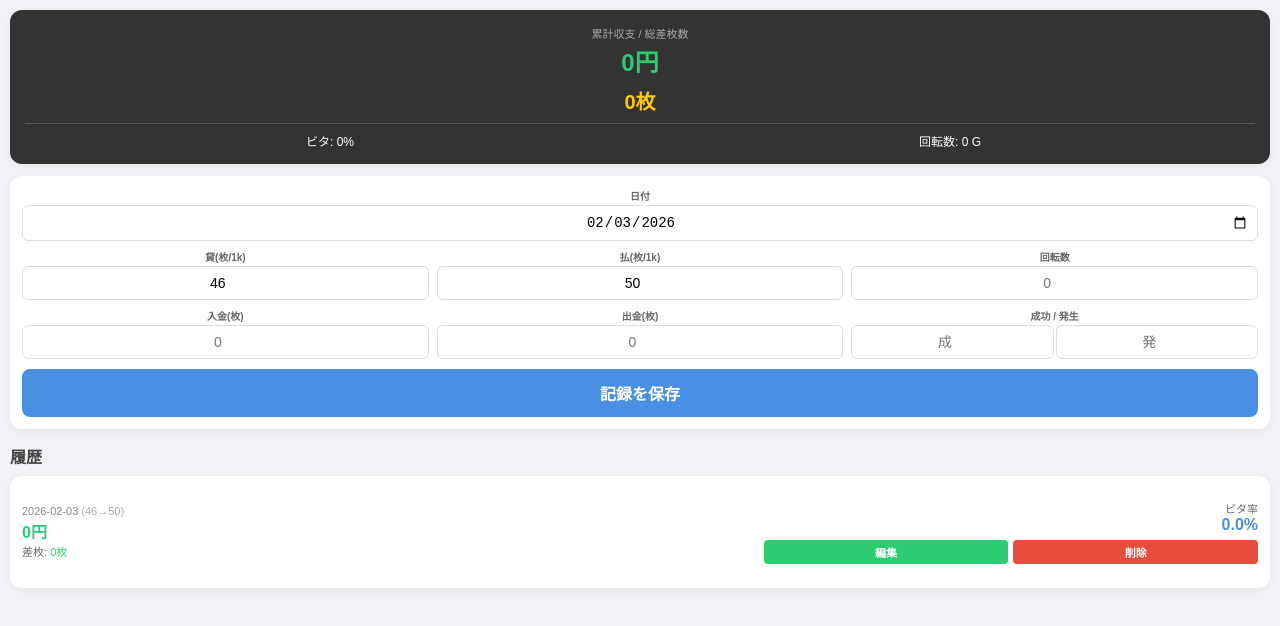
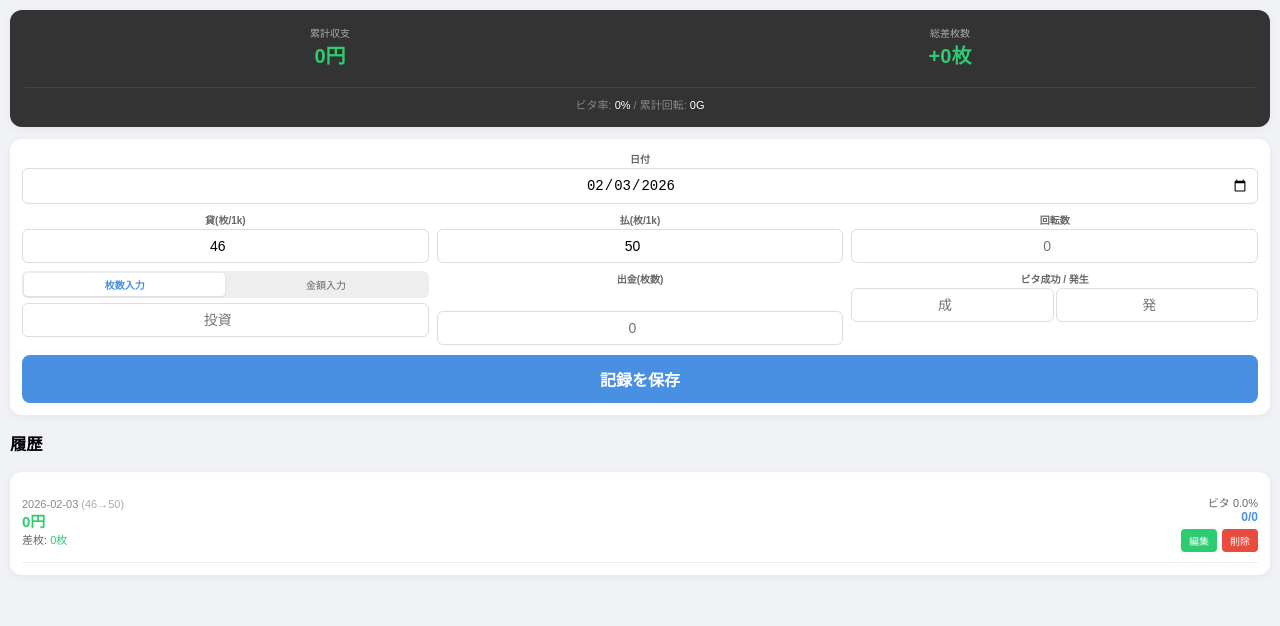
Before and after one commit to hautedisk/umineko-, a plain HTML site: page index.html in a window 1280 px wide. Both pictures are taken after a click on the button "記録を保存". Drawn offline with Linux system fonts and the light colour scheme.

Commit message:
Update index.html

```diff
--- a/index.html
+++ b/index.html
@@ -3,53 +3,62 @@
 <head>
   <meta charset="UTF-8">
   <meta name="viewport" content="width=device-width, initial-scale=1.0, maximum-scale=1.0, user-scalable=no">
-  <title>うみねこ2 収支・ビタ管理</title>
+  <title>うみねこ2 収支管理</title>
   <style>
     :root { --p: #4a90e2; --s: #2ecc71; --d: #e74c3c; --bg: #f0f2f5; }
     body { font-family: sans-serif; padding: 10px; background: var(--bg); margin: 0; font-size: 14px; }
-    h3 { margin: 15px 0 8px; font-size: 16px; color: #444; }
     .card { background: white; padding: 12px; border-radius: 12px; box-shadow: 0 2px 8px rgba(0,0,0,0.05); margin-bottom: 12px; }
 
-    /* 入力グリッド */
+    /* 入力エリア */
     .grid { display: grid; grid-template-columns: 1fr 1fr 1fr; gap: 8px; margin-bottom: 10px; }
     .item { display: flex; flex-direction: column; }
     label { font-size: 10px; color: #666; font-weight: bold; margin-bottom: 2px; text-align: center; }
     input { padding: 8px; border: 1px solid #ddd; border-radius: 6px; font-size: 14px; width: 100%; box-sizing: border-box; text-align: center; }
 
-    button { width: 100%; padding: 12px; font-size: 16px; font-weight: bold; border: none; border-radius: 8px; background: var(--p); color: white; cursor: pointer; }
-    .btn-edit-mode { background: var(--s); }
+    /* 切替ボタン */
+    .toggle-group { display: flex; background: #eee; border-radius: 6px; padding: 2px; margin-bottom: 5px; }
+    .toggle-btn { flex: 1; border: none; background: none; font-size: 10px; padding: 4px; border-radius: 4px; cursor: pointer; color: #666; }
+    .toggle-btn.active { background: white; color: var(--p); font-weight: bold; box-shadow: 0 1px 3px rgba(0,0,0,0.1); }
 
-    /* 合計表示の強化 */
+    button.main-btn { width: 100%; padding: 12px; font-size: 16px; font-weight: bold; border: none; border-radius: 8px; background: var(--p); color: white; cursor: pointer; }
+    .btn-edit-mode { background: var(--s) !important; }
+
+    /* 合計表示 */
     #total { background: #333; color: white; text-align: center; padding: 15px; }
-    .total-title { font-size: 11px; color: #aaa; margin-bottom: 2px; }
-    .total-val { font-size: 24px; font-weight: bold; margin-bottom: 8px; }
-    .total-sub-grid { display: grid; grid-template-columns: 1fr 1fr; gap: 10px; border-top: 1px solid #555; padding-top: 8px; font-size: 12px; }
+    .total-grid { display: grid; grid-template-columns: 1fr 1fr; gap: 10px; }
+    .total-box { display: flex; flex-direction: column; }
+    .total-label { font-size: 10px; color: #aaa; }
+    .total-val { font-size: 20px; font-weight: bold; }
+    .total-sub { font-size: 11px; color: #888; border-top: 1px solid #444; margin-top: 8px; padding-top: 8px; grid-column: span 2; }
 
-    /* 履歴リスト */
-    .log-item { display: flex; justify-content: space-between; align-items: center; border-bottom: 1px solid #eee; padding: 12px 0; }
-    .log-item:last-child { border: 0; }
+    /* 履歴 */
+    .log-item { display: flex; justify-content: space-between; align-items: center; border-bottom: 1px solid #eee; padding: 10px 0; }
     .log-left { flex: 1.2; }
     .log-right { text-align: right; flex: 0.8; }
-    .date { font-size: 11px; color: #888; margin-bottom: 2px; }
-    .val { font-weight: bold; font-size: 16px; }
+    .date { font-size: 11px; color: #888; }
+    .val { font-weight: bold; font-size: 15px; }
     .sub { font-size: 11px; color: #666; }
     .plus { color: var(--s); }
     .minus { color: var(--d); }
-
-    .actions { display: flex; gap: 5px; margin-top: 6px; justify-content: flex-end; }
-    .btn-s { padding: 4px 10px; font-size: 11px; border-radius: 4px; color: white; cursor: pointer; border: none; }
+    .actions { display: flex; gap: 5px; margin-top: 5px; justify-content: flex-end; }
+    .btn-s { padding: 4px 8px; font-size: 10px; border-radius: 4px; color: white; border: none; cursor: pointer; }
   </style>
 </head>
 <body>
 
 <div id="total" class="card">
-  <div class="total-title">累計収支 / 総差枚数</div>
-  <div id="totalDiff" class="total-val">---円</div>
-  <div id="totalDiffCoins" class="total-val" style="font-size: 20px; color: #ffcc00;">---枚</div>
-
-  <div class="total-sub-grid">
-    <div>ビタ: <span id="totalVita">--%</span></div>
-    <div>回転数: <span id="totalSpins">--</span></div>
+  <div class="total-grid">
+    <div class="total-box">
+      <span class="total-label">累計収支</span>
+      <span id="totalYen" class="total-val">---円</span>
+    </div>
+    <div class="total-box">
+      <span class="total-label">総差枚数</span>
+      <span id="totalCoins" class="total-val">---枚</span>
+    </div>
+    <div class="total-sub">
+      ビタ率: <span id="totalVita" style="color:white">--%</span> / 累計回転: <span id="totalSpins" style="color:white">--</span>
+    </div>
   </div>
 </div>
 
@@ -72,83 +81,108 @@
       <label>回転数</label>
       <input type="number" id="spins" inputmode="numeric" placeholder="0">
     </div>
+
+    <div class="item" style="grid-column: span 1.5;">
+      <div class="toggle-group">
+        <button id="modeInC" class="toggle-btn active" onclick="setInMode('C')">枚数入力</button>
+        <button id="modeInY" class="toggle-btn" onclick="setInMode('Y')">金額入力</button>
+      </div>
+      <input type="number" id="inValue" inputmode="numeric" placeholder="投資">
+    </div>
+
     <div class="item">
-      <label>入金(枚)</label>
-      <input type="number" id="inC" inputmode="numeric" placeholder="0">
+      <label>出金(枚数)</label>
+      <div style="height: 23px;"></div><input type="number" id="outC" inputmode="numeric" placeholder="0">
     </div>
-    <div class="item">
-      <label>出金(枚)</label>
-      <input type="number" id="outC" inputmode="numeric" placeholder="0">
-    </div>
-    <div class="item">
-      <label>成功 / 発生</label>
+
+    <div class="item" style="grid-column: span 1;">
+      <label>ビタ成功 / 発生</label>
       <div style="display:flex; gap:2px;">
         <input type="number" id="vSucc" inputmode="numeric" placeholder="成">
         <input type="number" id="vAtt" inputmode="numeric" placeholder="発">
       </div>
     </div>
   </div>
-  <button id="submitBtn" onclick="add()">記録を保存</button>
+  <button id="submitBtn" class="main-btn" onclick="add()">記録を保存</button>
 </div>
 
 <h3>履歴</h3>
 <div class="card" id="logList"></div>
 
 <script>
-  // 保存キーを固定（過去のバージョンも考慮して読み込み）
-  const STORAGE_KEY = "umi_final_data";
-  let data = JSON.parse(localStorage.getItem(STORAGE_KEY) || localStorage.getItem("umi_v5") || localStorage.getItem("umi_v4") || "[]");
+  let data = JSON.parse(localStorage.getItem("umi_v6") || "[]");
+  let inMode = 'C'; // 'C' = Coins, 'Y' = Yen
 
-  // 初期設定
   document.getElementById("date").value = new Date().toISOString().split("T")[0];
+
+  function setInMode(mode) {
+    inMode = mode;
+    document.getElementById("modeInC").classList.toggle("active", mode === 'C');
+    document.getElementById("modeInY").classList.toggle("active", mode === 'Y');
+    document.getElementById("inValue").placeholder = mode === 'C' ? "枚数" : "円";
+  }
 
   function add() {
     const id = document.getElementById("editId").value;
     const lVal = parseFloat(document.getElementById("lend").value);
     const pVal = parseFloat(document.getElementById("pay").value);
+    const inVal = parseFloat(document.getElementById("inValue").value) || 0;
 
-    if (!lVal || !pVal) { alert("レートを入力してください"); return; }
+    let inCoins = 0;
+    let investYen = 0;
+
+    if (inMode === 'C') {
+      inCoins = inVal;
+      investYen = (inCoins / lVal) * 1000;
+    } else {
+      investYen = inVal;
+      inCoins = (investYen / 1000) * lVal;
+    }
+
+    const outCoins = parseFloat(document.getElementById("outC").value) || 0;
+    // 回収計算（500円単位切り捨て）
+    let collectYen = (outCoins / pVal) * 1000;
+    collectYen = Math.floor(collectYen / 500) * 500;
 
     const record = {
       id: id ? Number(id) : Date.now(),
       date: document.getElementById("date").value,
-      lend: lVal,
-      pay: pVal,
-      inC: Number(document.getElementById("inC").value) || 0,
-      outC: Number(document.getElementById("outC").value) || 0,
+      lend: lVal, pay: pVal,
+      inC: inCoins,
+      investYen: investYen,
+      outC: outCoins,
+      collectYen: collectYen,
       spins: Number(document.getElementById("spins").value) || 0,
       vAtt: Number(document.getElementById("vAtt").value) || 0,
       vSucc: Number(document.getElementById("vSucc").value) || 0,
+      inMode: inMode // モードを保存（編集用）
     };
 
     if (id) {
       const idx = data.findIndex(x => x.id === Number(id));
-      if (idx !== -1) data[idx] = record;
+      data[idx] = record;
     } else {
       data.push(record);
     }
 
-    saveAndRender();
+    localStorage.setItem("umi_v6", JSON.stringify(data));
     resetForm();
-  }
-
-  function saveAndRender() {
-    localStorage.setItem(STORAGE_KEY, JSON.stringify(data));
     render();
   }
 
   function edit(id) {
-    const item = data.find(x => x.id === id);
-    if (!item) return;
-    document.getElementById("editId").value = item.id;
-    document.getElementById("date").value = item.date;
-    document.getElementById("lend").value = item.lend;
-    document.getElementById("pay").value = item.pay;
-    document.getElementById("inC").value = item.inC;
-    document.getElementById("outC").value = item.outC;
-    document.getElementById("spins").value = item.spins;
-    document.getElementById("vAtt").value = item.vAtt;
-    document.getElementById("vSucc").value = item.vSucc;
+    const x = data.find(x => x.id === id);
+    document.getElementById("editId").value = x.id;
+    document.getElementById("date").value = x.date;
+    document.getElementById("lend").value = x.lend;
+    document.getElementById("pay").value = x.pay;
+    document.getElementById("spins").value = x.spins;
+    document.getElementById("outC").value = x.outC;
+    document.getElementById("vAtt").value = x.vAtt;
+    document.getElementById("vSucc").value = x.vSucc;
+
+    setInMode(x.inMode || 'C');
+    document.getElementById("inValue").value = x.inMode === 'Y' ? x.investYen : x.inC;
 
     document.getElementById("submitBtn").innerText = "修正を反映";
     document.getElementById("submitBtn").classList.add("btn-edit-mode");
@@ -157,49 +191,41 @@
 
   function resetForm() {
     document.getElementById("editId").value = "";
-    ["inC", "outC", "spins", "vAtt", "vSucc"].forEach(id => document.getElementById(id).value = "");
+    ["inValue", "outC", "spins", "vAtt", "vSucc"].forEach(i => document.getElementById(i).value = "");
     document.getElementById("submitBtn").innerText = "記録を保存";
     document.getElementById("submitBtn").classList.remove("btn-edit-mode");
   }
 
   function remove(id) {
-    if(confirm("この記録を削除しますか？")) {
+    if(confirm("削除しますか？")) {
       data = data.filter(x => x.id !== id);
-      saveAndRender();
+      localStorage.setItem("umi_v6", JSON.stringify(data));
+      render();
     }
   }
 
   function render() {
     const list = document.getElementById("logList");
     list.innerHTML = "";
+    let tYen = 0, tCoins = 0, tSpins = 0, tAtt = 0, tSucc = 0;
 
-    let tInvY = 0, tColY = 0, tSpins = 0, tAtt = 0, tSucc = 0, tDiffC = 0;
-
-    // 日付順に並び替え
     data.sort((a,b) => new Date(b.date) - new Date(a.date)).forEach(x => {
-      // 投資金額 (1000円単位の端数はそのまま)
-      const invY = (x.inC / x.lend) * 1000;
-
-      // 回収金額 (500円単位で切り捨て)
-      const rawColY = (x.outC / x.pay) * 1000;
-      const colY = Math.floor(rawColY / 500) * 500;
-
-      const diffY = colY - invY;
+      const diffY = x.collectYen - x.investYen;
       const diffC = x.outC - x.inC;
       const vRate = x.vAtt > 0 ? ((x.vSucc / x.vAtt) * 100).toFixed(1) : "0.0";
 
-      tInvY += invY; tColY += colY; tSpins += x.spins; tAtt += x.vAtt; tSucc += x.vSucc; tDiffC += diffC;
+      tYen += diffY; tCoins += diffC; tSpins += x.spins; tAtt += x.vAtt; tSucc += x.vSucc;
 
       list.innerHTML += `
         <div class="log-item">
           <div class="log-left">
             <div class="date">${x.date} <span style="color:#aaa;">(${x.lend}→${x.pay})</span></div>
             <div class="val ${diffY >= 0 ? 'plus' : 'minus'}">${Math.round(diffY).toLocaleString()}円</div>
-            <div class="sub">差枚: <span class="${diffC >= 0 ? 'plus' : 'minus'}">${diffC > 0 ? '+' : ''}${diffC}枚</span></div>
+            <div class="sub">差枚: <span class="${diffC >= 0 ? 'plus' : 'minus'}">${diffC > 0 ? '+' : ''}${Math.round(diffC)}枚</span></div>
           </div>
           <div class="log-right">
-            <div class="sub">ビタ率</div>
-            <div class="val" style="color:var(--p)">${vRate}%</div>
+            <div class="sub">ビタ ${vRate}%</div>
+            <div class="val" style="color:var(--p); font-size:12px;">${x.vSucc}/${x.vAtt}</div>
             <div class="actions">
               <button class="btn-s" style="background:var(--s)" onclick="edit(${x.id})">編集</button>
               <button class="btn-s" style="background:var(--d)" onclick="remove(${x.id})">削除</button>
@@ -209,19 +235,14 @@
       `;
     });
 
-    // 合計エリアの更新
-    const totalDiffY = tColY - tInvY;
-    document.getElementById("totalDiff").innerText = Math.round(totalDiffY).toLocaleString() + "円";
-    document.getElementById("totalDiff").className = "total-val " + (totalDiffY >= 0 ? "plus" : "minus");
-
-    document.getElementById("totalDiffCoins").innerText = (tDiffC > 0 ? "+" : "") + tDiffC.toLocaleString() + "枚";
-    document.getElementById("totalDiffCoins").className = "total-val " + (tDiffC >= 0 ? "plus" : "minus");
-
-    document.getElementById("totalSpins").innerText = tSpins.toLocaleString() + " G";
+    document.getElementById("totalYen").innerText = Math.round(tYen).toLocaleString() + "円";
+    document.getElementById("totalYen").className = "total-val " + (tYen >= 0 ? "plus" : "minus");
+    document.getElementById("totalCoins").innerText = (tCoins >= 0 ? "+" : "") + Math.round(tCoins).toLocaleString() + "枚";
+    document.getElementById("totalCoins").className = "total-val " + (tCoins >= 0 ? "plus" : "minus");
+    document.getElementById("totalSpins").innerText = tSpins.toLocaleString() + "G";
     document.getElementById("totalVita").innerText = (tAtt > 0 ? (tSucc/tAtt*100).toFixed(1) : 0) + "%";
   }
 
-  // 初回表示
   render();
 </script>
 </body>
```
